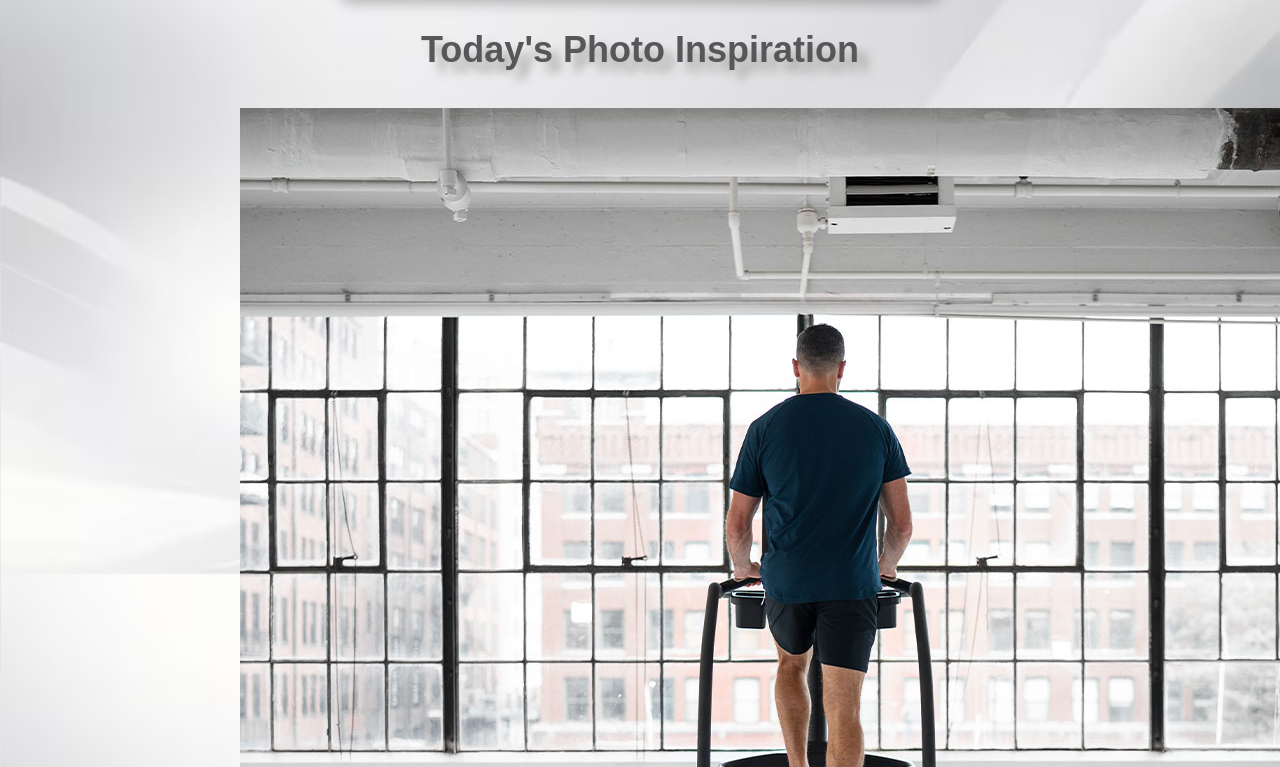
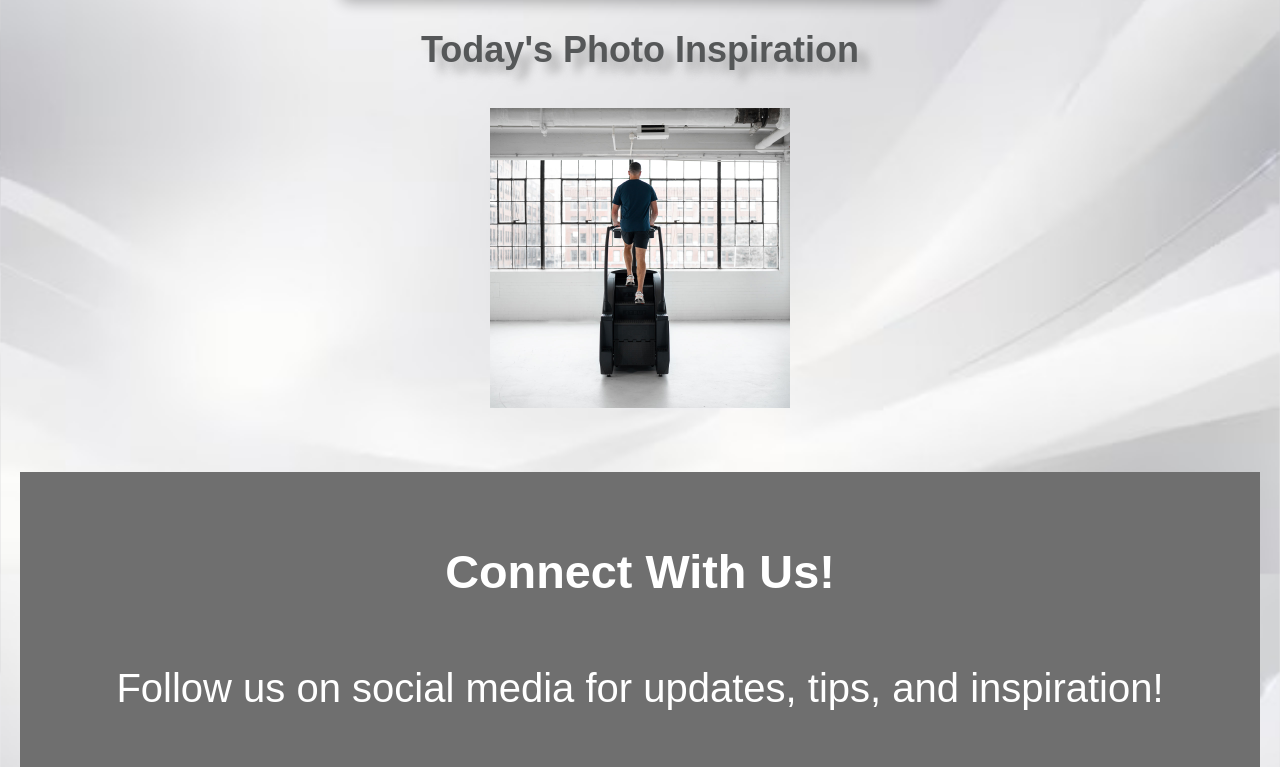
Before and after one commit to brdno/gymproj, a plain HTML site: page index.html in a window 1280 px wide. Shown: the part 1978-2745 px from the top of the page. Drawn offline with Linux system fonts and the light colour scheme.

Commit message:
styles.css

```diff
--- a/styles.css
+++ b/styles.css
@@ -428,3 +428,17 @@ button:hover {
 .hours-table tr:last-child td {
     border-bottom: none;
 }
+.slideshow-container {
+    max-width: 300px;
+    height: 300px;
+    margin: auto;
+    overflow: hidden;
+    position: relative;
+}
+
+.slideshow-container img {
+    width: 100%;
+    height: auto;
+    display: block;
+    object-fit: cover;
+}
```
